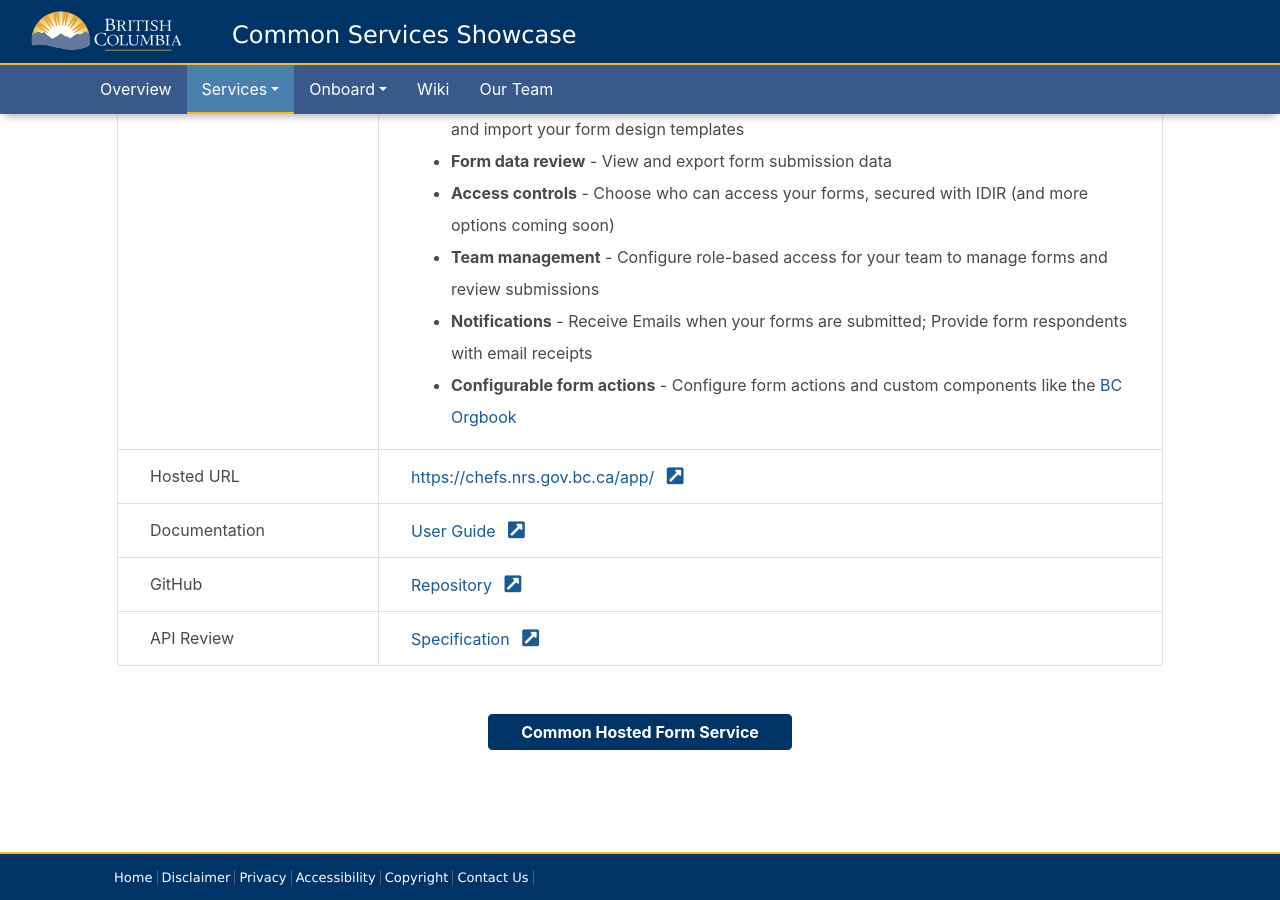
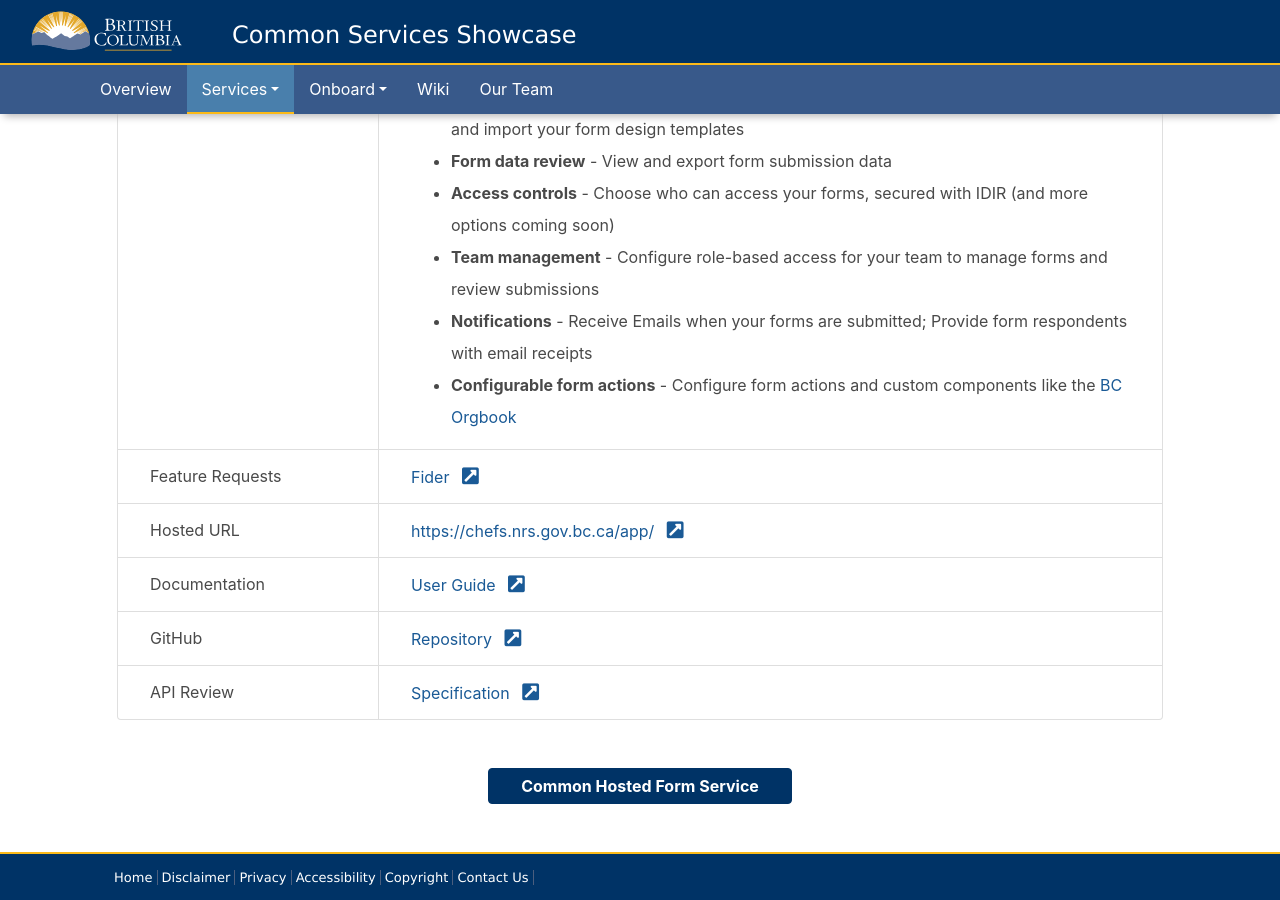
Before and after one commit to bcgov/common-service-showcase, a Jekyll site: the page built from collections/_services/chefs.md, in a window 1280 px wide and 900 px high, scrolled down 923 px. Built offline with Jekyll 4.4.1, drawn with Linux system fonts in a browser that asks for light colours; nearby versions of some CDN libraries.

Commit message:
docs: Link to Fider on CHEFS page

```diff
--- a/Gemfile
+++ b/Gemfile
@@ -5,11 +5,6 @@ source "https://rubygems.org"
 #
 #     bundle exec jekyll serve
 #
-# This will help ensure the proper Jekyll version is running.
-# Happy Jekylling!
-# gem "jekyll", "~> 4.0.0"
-# This is the default theme for new Jekyll sites. You may change this to anything you like.
-# gem "minima", "~> 2.5"
 # If you want to use GitHub Pages, remove the "gem "jekyll"" above and
 # uncomment the line below. To upgrade, run `bundle update github-pages`.
 gem "github-pages", group: :jekyll_plugins
--- a/_layouts/service.html
+++ b/_layouts/service.html
@@ -124,6 +124,14 @@ layout: default
           <div class="col-sm-9">{{ content }}</div>
         </div>
         <div class="row no-gutters">
+          <div class="col-sm-3">Feature Requests</div>
+          <div class="col-sm-9">
+            <a href="{{ page.urls.fider }}" target="_blank">Fider
+              <i class="fas fa-external-link-square-alt"></i>
+            </a>
+          </div>
+        </div>
+        <div class="row no-gutters">
           <div class="col-sm-3">Hosted URL</div>
           <div class="col-sm-9">
             <a href="{{ page.urls.hosted }}" target="_blank">{{ page.urls.hosted }}
--- a/collections/_services/chefs.md
+++ b/collections/_services/chefs.md
@@ -15,6 +15,7 @@ urls:
   github: https://github.com/bcgov/common-hosted-form-service
   docs: https://chefs.nrs.gov.bc.ca/app/api/v1/docs
   guide: https://github.com/bcgov/common-hosted-form-service/wiki/User-Guide
+  fider: https://chefs-fider.apps.silver.devops.gov.bc.ca/
 pictures:
   icon: cheffy.svg
   header: chefs.svg
```
Also changed, not shown: Gemfile.lock, README.md.
